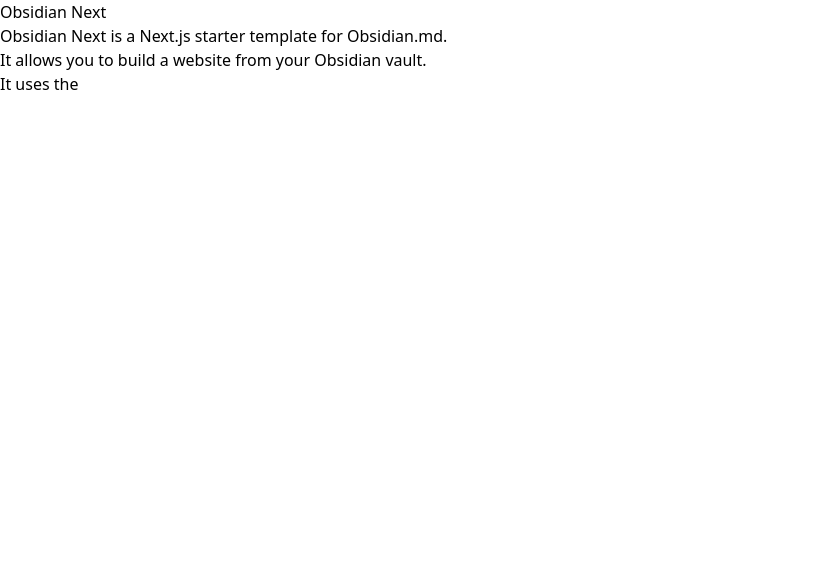
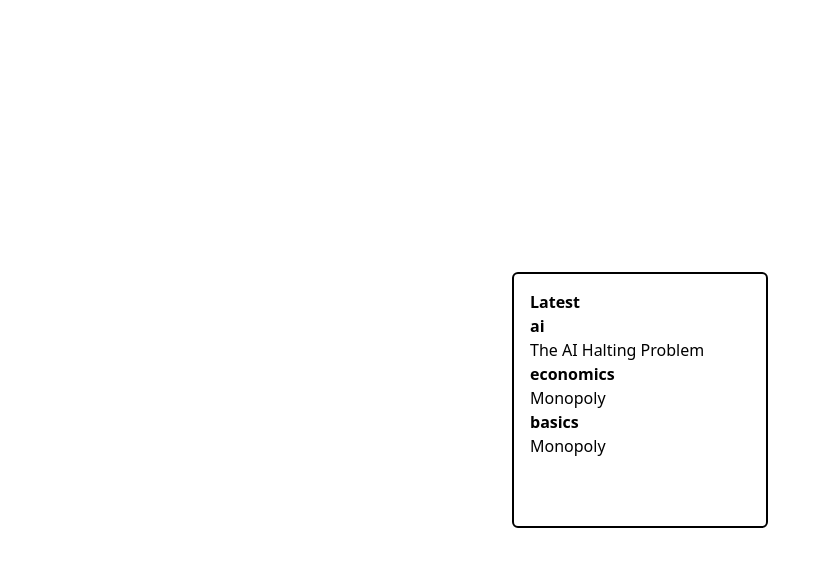
Before and after one commit to racer161/spurlockio, a Next.js app: page / in a window 1280 px wide. Shown: the top 566 px of the page, without its empty margins (0-831 px from the left). Built offline with nearby package versions, Linux system fonts and the light colour scheme; what tailwindcss-hero-patterns would draw is missing.

Commit message:
Home Index

```diff
--- a/src/pages/index.tsx
+++ b/src/pages/index.tsx
@@ -1,19 +1,74 @@
+import { IOPost } from "@/pages/posts/[id]";
 import Head from "next/head";
+import fs from 'fs';
 
-export default function Home() {
+const package_root_dir = process.cwd();
+const postIndexPath = package_root_dir + '/posts_index.json';
+const tagIndexPath = package_root_dir + '/tag_index.json';
+
+export default function Home(props: { postIndex: { [key: string]: IOPost }, tagIndex: { [key: string]: string[] } }) {
+
   return (
     <div>
       <Head>
-        <title>Obsidian Next</title>
+        <title>spurlockio</title>
         <link rel="icon" href="/favicon.ico" />
+        <meta name="description" content="my personal knowledge graph" />
+        <meta name="keywords" content="knowledge graph, knowledge, graph, spurlockio, ethan spurlock" />
+        <meta name="author" content="Ethan Spurlock" />
+        <meta name="viewport" content="width=device-width, initial-scale=1.0" />
+        <meta name="theme-color" content="#ffffff" />
       </Head>
+      <div className="w-screen h-screen flex items-center justify-center">
+        <div>
+          <div className="w-64 h-64 border-2 border-black rounded-md p-4">
+            <h1 className="font-black">Latest</h1>
+            <TagPostList tagIndex={props.tagIndex} postIndex={props.postIndex} />
+          </div>
 
-      <main>
-        <h1>Obsidian Next</h1>
-        <p>Obsidian Next is a Next.js starter template for Obsidian.md.</p>
-        <p>It allows you to build a website from your Obsidian vault.</p>
-        <p>It uses the</p>
-      </main>
+
+        </div>
+      </div>
     </div>
   );
 }
+
+export function TagPostList(props: { tagIndex: { [key: string]: string[] }, postIndex: { [key: string]: IOPost } }) {
+  return (
+    <div>
+      {Object.keys(props.tagIndex).map((tag) => {
+        return (
+          <div key={tag}>
+            <h1 className="font-bold">{tag}</h1>
+            <ul>
+              {props.tagIndex[tag].map((post_id) => {
+                const post = props.postIndex[post_id];
+                return (
+                  <li key={post_id}>
+                    <a href={`/posts/${post_id}`}>{post.title}</a>
+                  </li>
+                );
+              })}
+            </ul>
+          </div>
+        );
+      })}
+    </div>
+  );
+}
+
+export async function getStaticProps() {
+
+  const tagIndex = JSON.parse(fs.readFileSync(tagIndexPath, 'utf8'));
+
+  const postIndex = JSON.parse(fs.readFileSync(postIndexPath, 'utf8'));
+
+  return {
+    props: {
+      postIndex,
+      tagIndex,
+    }
+  }
+
+
+}
--- a/src/pages/posts/[id].tsx
+++ b/src/pages/posts/[id].tsx
@@ -10,7 +10,7 @@
 const vault_path = package_root_dir + '/vault/SPURLOCKIO';
 const AVERAGE_WORDS_PER_MINUTE = 200;
 
-interface IOPost {
+export interface IOPost {
   title: string,
   file_full_path: string,
 }
@@ -29,6 +29,8 @@
 
   var posts: { [key: string]: IOPost } = {};
 
+  var tag_index: { [tag: string]: string[] } = {};
+
   const paths = recFindByExt(vault_path, 'md').map((file: string) => {
 
     const file_full_path = file;
@@ -38,6 +40,26 @@
     const trimmed_file_name = file_name.replace('.md', '');
 
     const id = trimmed_file_name.replace(/ /g, '-').toLowerCase();
+
+    const file_string = fs.readFileSync(file, 'utf8');
+
+    //use regex to match '#tag' at the beginning of the file, but not markdown headers '# header' or '#### header'
+    const has_tags = file_string.match(/^#[^#]/) !== null;
+
+    if (has_tags) {
+      const tags = file_string.split('\n')[0].split(' ')
+        .filter((tag) => tag !== '')
+        //remove the # from the tags
+        .map((tag) => tag.substring(1));
+
+      tags.forEach((tag) => {
+        if (tag_index[tag] === undefined) {
+          tag_index[tag] = [];
+        }
+
+        tag_index[tag].push(id);
+      });
+    }
 
     const post: IOPost = {
       title: trimmed_file_name,
@@ -59,6 +81,8 @@
 
   //write out the posts index to a file
   fs.writeFileSync(package_root_dir + '/posts_index.json', JSON.stringify(posts));
+
+  fs.writeFileSync(package_root_dir + '/tag_index.json', JSON.stringify(tag_index));
 
   return {
     paths,
@@ -82,7 +106,6 @@
   const wordCount = getWordCount(markdown);
 
 
-
   // Pass post data to the page via props
   return {
     props:
--- /dev/null
+++ b/tag_index.json
@@ -0,0 +1 @@
+{"ai":["the-ai-halting-problem"],"economics":["monopoly"],"basics":["monopoly"]}
```
Also changed, not shown: vault/SPURLOCKIO/Philosophy/The Utility of a Psychopath.md (+0 -1 lines), vault/SPURLOCKIO/.obsidian/workspace.json.
